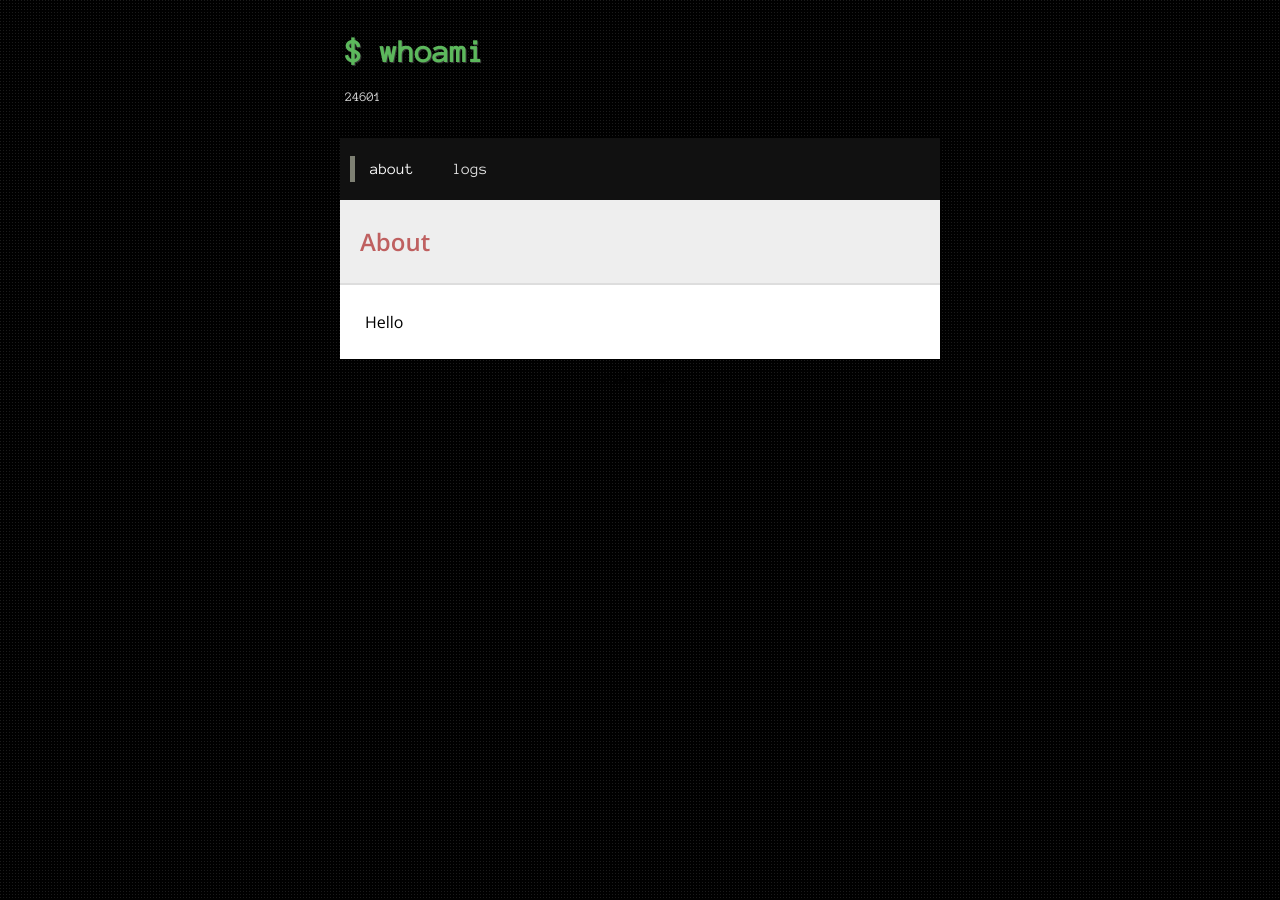
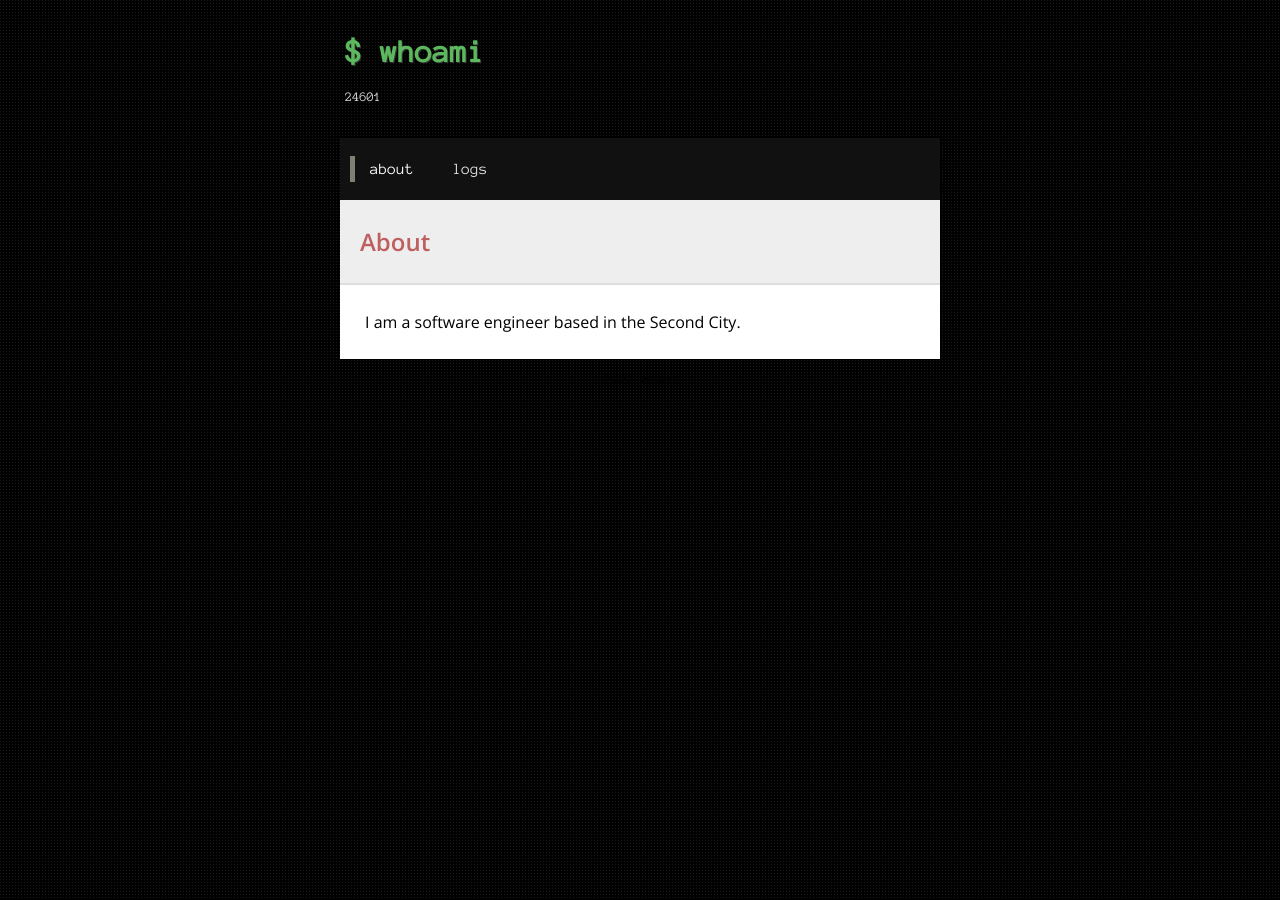
Before and after one commit to bitjockey42/astrohckr.github.io, a Jekyll site: the page built from about.md, in a window 1280 px wide. Built offline with Jekyll 4.4.1, drawn with Linux system fonts in a browser that asks for light colours.

Commit message:
Removed unused aspects

```diff
--- a/about.md
+++ b/about.md
@@ -5,4 +5,4 @@ slug: about
 title: About
 ---
 
-Hello
+I am a software engineer based in the Second City.
```
Also changed, not shown: 1 other file.
